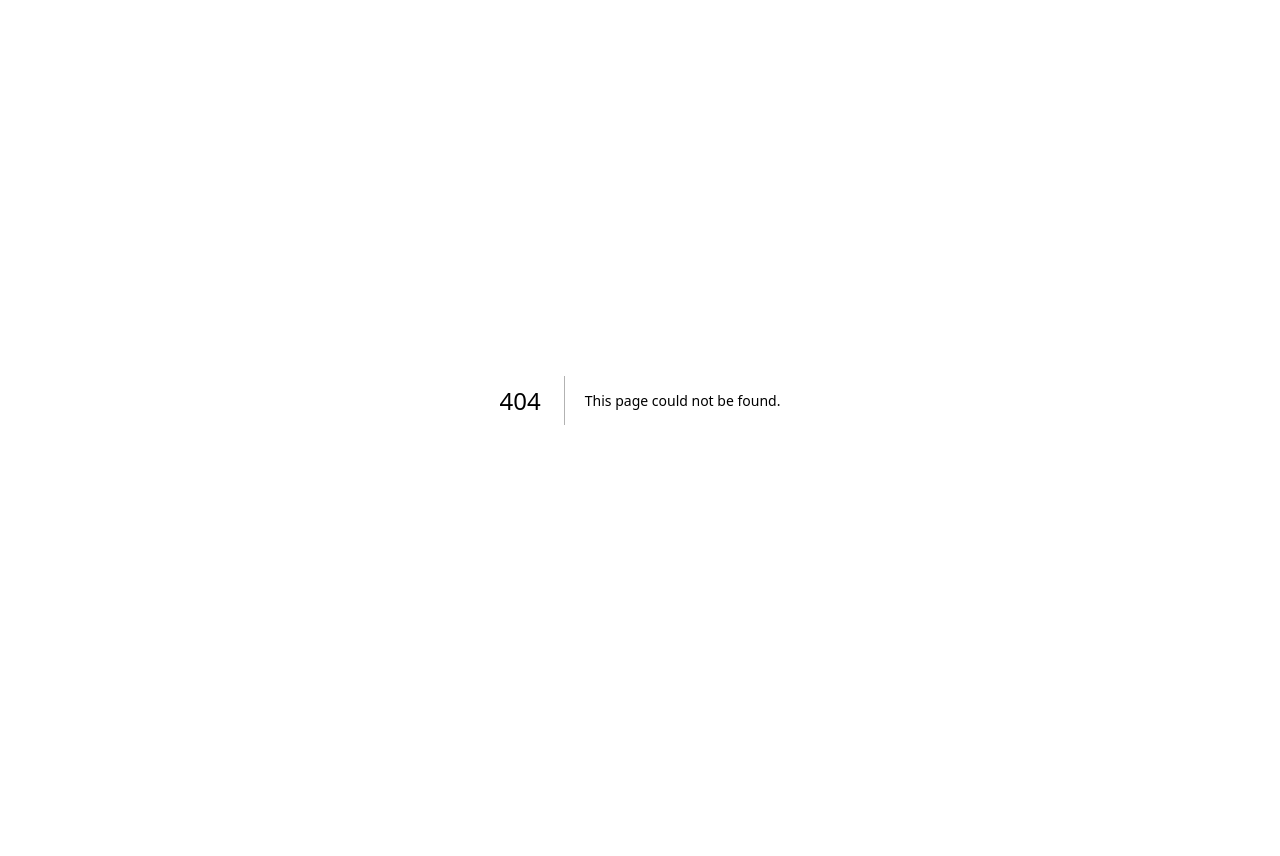
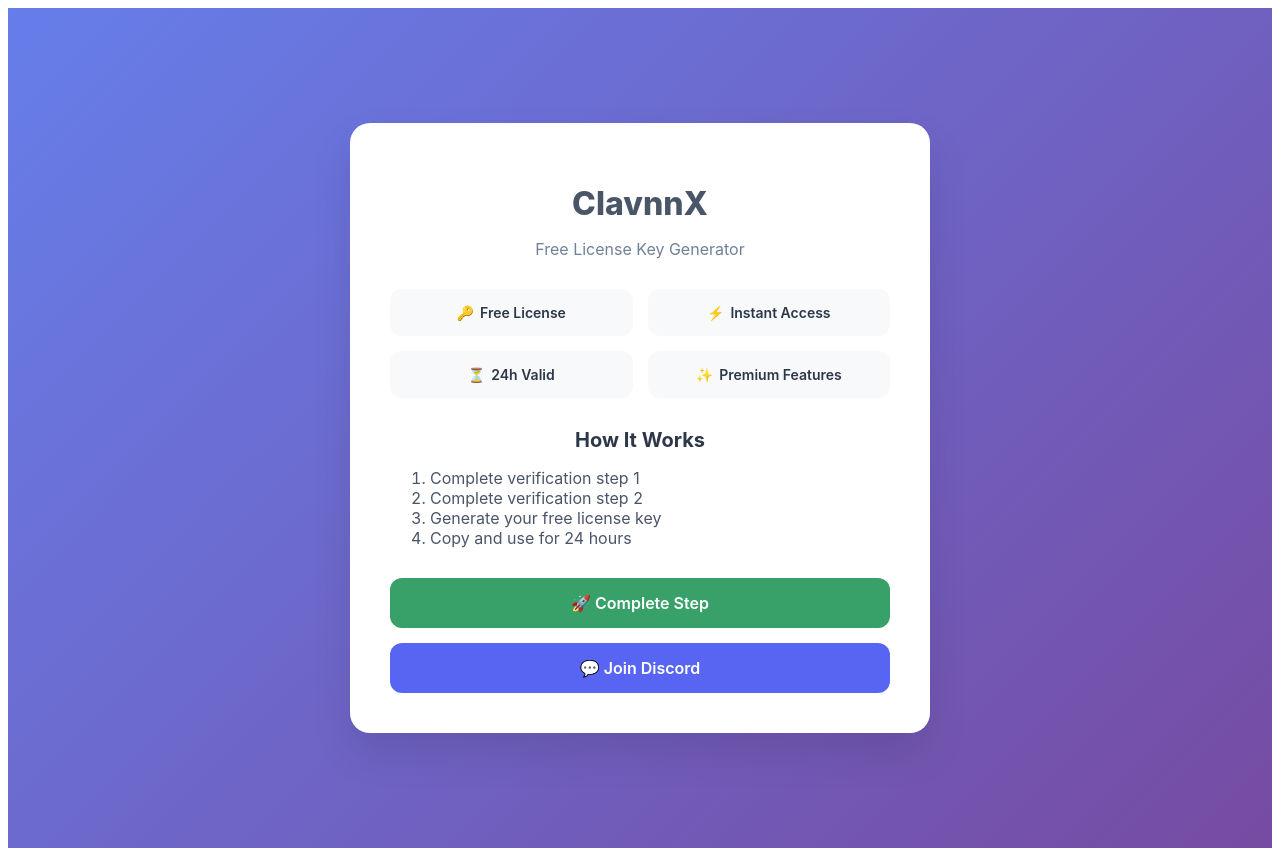
Before and after one commit to ClavnnXscript/key, a Next.js app: page /homepage in a window 1280 px wide. Before the commit this address had no page. Before the commit the page ends 800 px from the top, so only its background shows below. Built offline with nearby package versions, Linux system fonts and the light colour scheme.

Commit message:
Create homepage.js

```diff
--- /dev/null
+++ b/pages/homepage.js
@@ -0,0 +1,109 @@
+// pages/homepage.js
+export default function Homepage() {
+  return (
+    <div style={{
+      minHeight: '100vh',
+      display: 'flex',
+      justifyContent: 'center',
+      alignItems: 'center',
+      background: 'linear-gradient(135deg, #667eea 0%, #764ba2 100%)',
+      fontFamily: '-apple-system, BlinkMacSystemFont, "Segoe UI", Roboto, sans-serif',
+      padding: '20px'
+    }}>
+      <div style={{
+        backgroundColor: 'white',
+        padding: '40px',
+        borderRadius: '20px',
+        boxShadow: '0 20px 40px rgba(0,0,0,0.1)',
+        maxWidth: '500px',
+        width: '100%',
+        textAlign: 'center'
+      }}>
+        {/* Header */}
+        <h1 style={{ fontSize: '32px', fontWeight: '800', color: '#4a5568', marginBottom: '10px' }}>
+          ClavnnX
+        </h1>
+        <p style={{ color: '#718096', marginBottom: '30px' }}>
+          Free License Key Generator
+        </p>
+
+        {/* Features */}
+        <div style={{
+          display: 'grid',
+          gridTemplateColumns: '1fr 1fr',
+          gap: '15px',
+          marginBottom: '30px'
+        }}>
+          <div style={featureBox}><span>🔑</span> Free License</div>
+          <div style={featureBox}><span>⚡</span> Instant Access</div>
+          <div style={featureBox}><span>⏳</span> 24h Valid</div>
+          <div style={featureBox}><span>✨</span> Premium Features</div>
+        </div>
+
+        {/* How it works */}
+        <h2 style={{ fontSize: '20px', fontWeight: '700', color: '#2d3748', marginBottom: '15px' }}>
+          How It Works
+        </h2>
+        <ol style={{ textAlign: 'left', marginBottom: '30px', color: '#4a5568' }}>
+          <li>Complete verification step 1</li>
+          <li>Complete verification step 2</li>
+          <li>Generate your free license key</li>
+          <li>Copy and use for 24 hours</li>
+        </ol>
+
+        {/* Buttons */}
+        <a
+          href="https://en.shrinke.me/c99ni"
+          style={buttonGreen}
+        >
+          🚀 Complete Step
+        </a>
+
+        <a
+          href="https://discord.gg/QHPFGakSjN"
+          style={buttonDiscord}
+        >
+          💬 Join Discord
+        </a>
+      </div>
+    </div>
+  )
+}
+
+const featureBox = {
+  backgroundColor: '#f8f9fa',
+  padding: '15px',
+  borderRadius: '12px',
+  fontSize: '14px',
+  fontWeight: '600',
+  color: '#2d3748',
+  display: 'flex',
+  alignItems: 'center',
+  justifyContent: 'center',
+  gap: '6px'
+}
+
+const buttonGreen = {
+  display: 'block',
+  backgroundColor: '#38a169',
+  color: 'white',
+  padding: '15px',
+  borderRadius: '12px',
+  fontSize: '16px',
+  fontWeight: '600',
+  textDecoration: 'none',
+  marginBottom: '15px',
+  transition: 'background 0.2s'
+}
+
+const buttonDiscord = {
+  display: 'block',
+  backgroundColor: '#5865F2',
+  color: 'white',
+  padding: '15px',
+  borderRadius: '12px',
+  fontSize: '16px',
+  fontWeight: '600',
+  textDecoration: 'none',
+  transition: 'background 0.2s'
+          }
```
